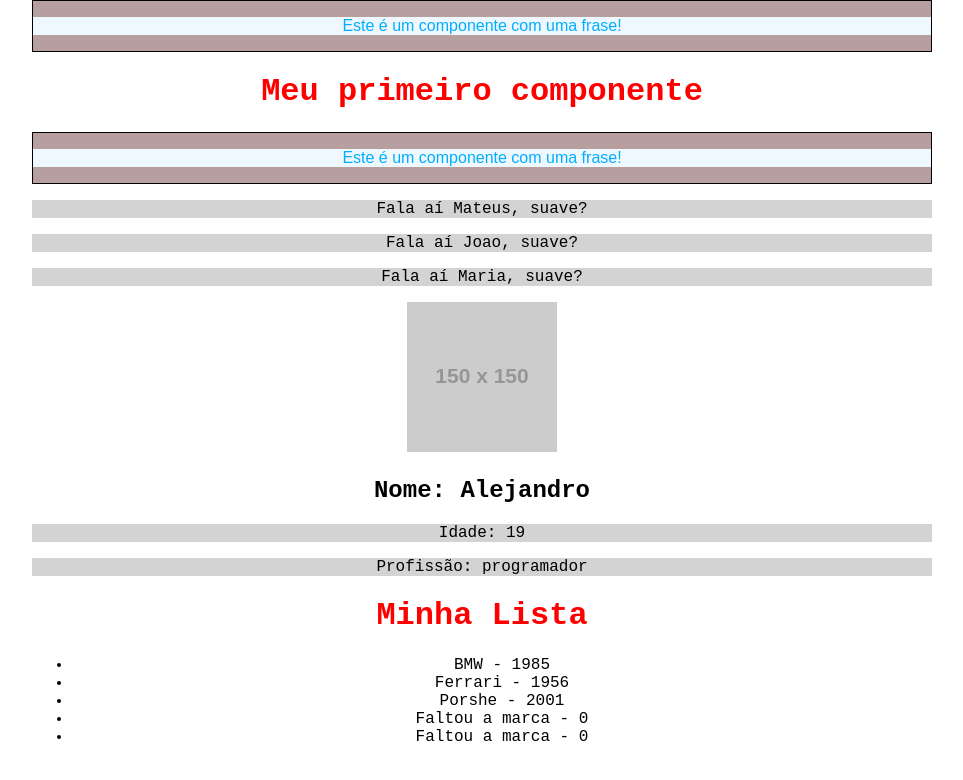
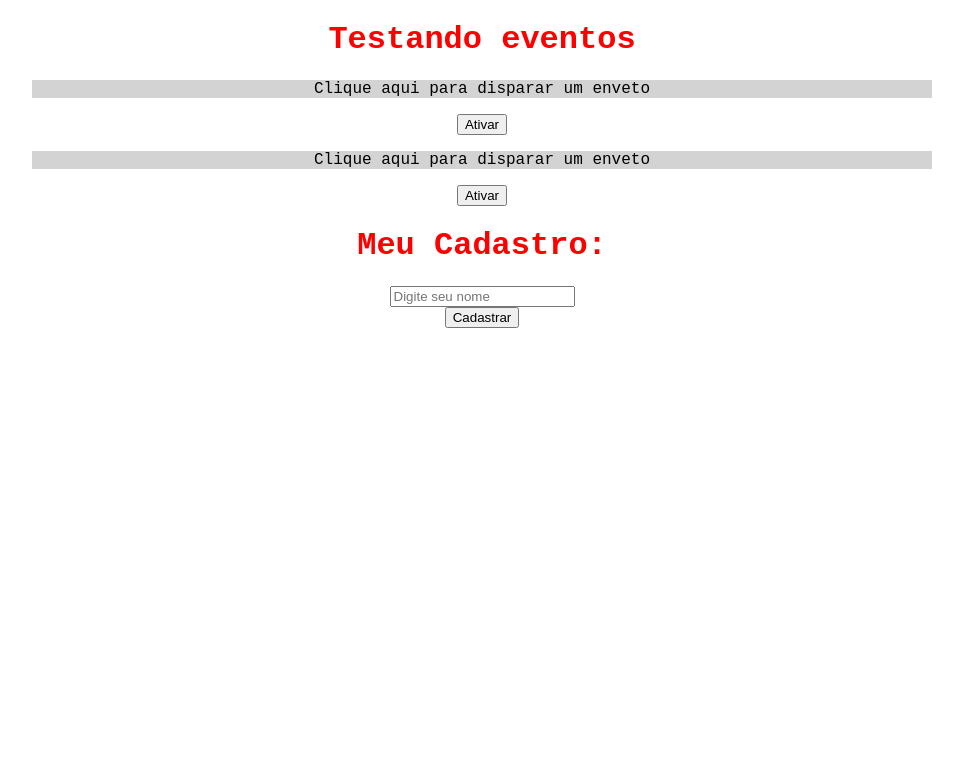
Before and after one commit to alejandrofonsecac/react, a React (Create React App) app in the folder meu-projeto/: page / in a window 1280 px wide. Shown: the top 780 px of the page, without its empty margins (158-1121 px from the left). Built offline with nearby package versions, Linux system fonts and the light colour scheme.

Commit message:
Eventos jsx

```diff
--- a/meu-projeto/src/App.js
+++ b/meu-projeto/src/App.js
@@ -4,6 +4,10 @@
 import SayMyName from './components/SaMyName';
 import Person from './components/person';
 import List from './components/List';
+
+import Event from './components/Event';
+
+import Form from './components/Form';
 
 function App() {
   /*let name = 'Gustavo'
@@ -25,7 +29,7 @@
     </div>
   );*/
 
-  const nome = 'Maria'
+  /*const nome = 'Maria'
   return (
     <div className='App'>
       <HelloWorld/>
@@ -37,8 +41,20 @@
       idade = '19'
       profissao = 'programador'/>
       <List/>
+      <Event/>
     </div>
   )
+}*/
+
+return (
+  <div className='App'>
+    <h1>Testando eventos</h1>
+    <Event numero='1'/>
+    <Event numero='2'/>
+    <Form/>
+  </div>
+)
+
 }
 
 export default App;
--- /dev/null
+++ b/meu-projeto/src/components/Event.js
@@ -0,0 +1,16 @@
+function Event({numero}){
+
+
+
+    function meuEvento(){
+        window.alert(`Olá, Fui ativado ${numero}`)
+    }
+    return(
+        <div>
+            <p>Clique aqui para disparar um enveto</p>
+            <button onClick={meuEvento}>Ativar</button>
+        </div>
+    )
+}
+
+export default Event
--- /dev/null
+++ b/meu-projeto/src/components/Form.js
@@ -0,0 +1,24 @@
+function Form(){
+
+    function cadastrarUsuario(event){
+        event.preventDefault()
+        window.alert('Cadastrou o usuário!')
+    }
+
+    return(
+        <div>
+            <h1>Meu Cadastro:</h1>
+            <form onSubmit={cadastrarUsuario}>
+                <div>
+                    <input type="text" placeholder="Digite seu nome" />
+                </div>
+                <div>
+                    <input type="submit" value='Cadastrar' />
+                </div>
+            </form>
+
+        </div>
+    )
+}
+
+export default Form
```
